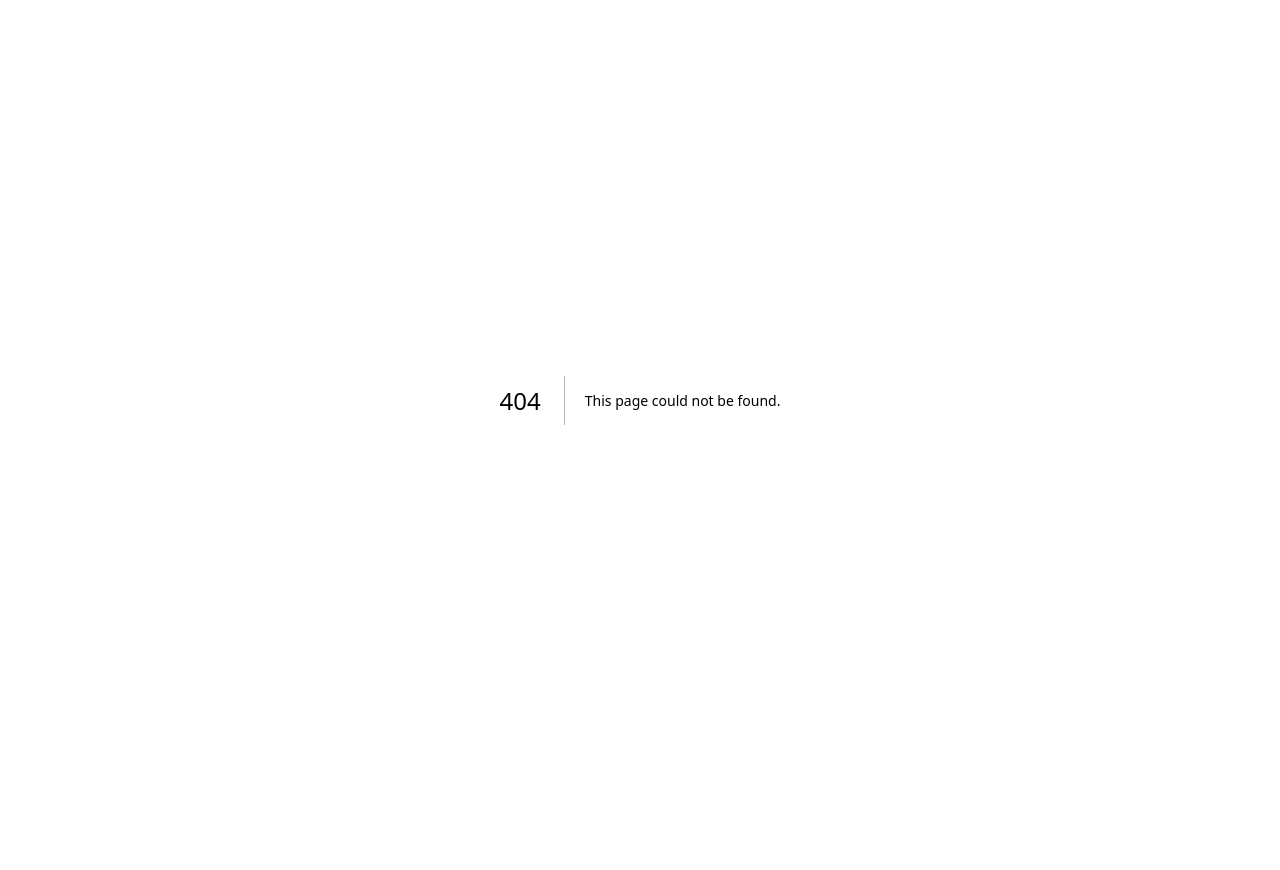
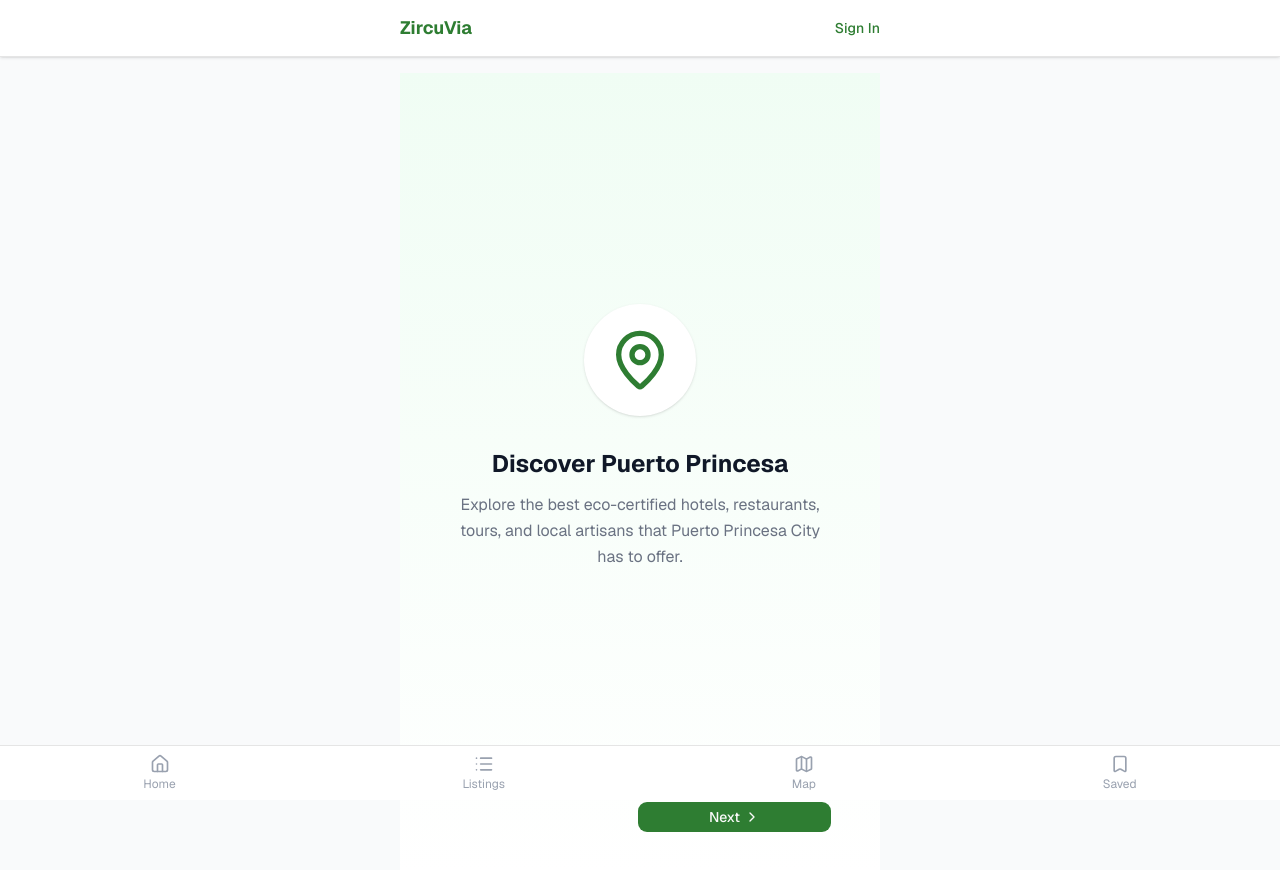
Before and after one commit to kpdgayao/zircuvia, a Next.js app: page /onboarding in a window 1280 px wide. Before the commit this address had no page. Shown: the top 870 px of the page. Before the commit the page ends 800 px from the top, so only its background shows below. Built offline with nearby package versions, Linux system fonts and the light colour scheme; no server answers.

Commit message:
feat: add tourist onboarding and home page
3-slide onboarding carousel with dot indicators and localStorage gate.
Home page shows signed-in/out states with fee CTA and business grids.

Co-Authored-By: Claude Opus 4.6 <noreply@anthropic.com>

```diff
--- /dev/null
+++ b/app/(tourist)/onboarding-guard.tsx
@@ -0,0 +1,20 @@
+"use client";
+import { useEffect } from "react";
+import { useRouter } from "next/navigation";
+
+export function OnboardingGuard() {
+  const router = useRouter();
+
+  useEffect(() => {
+    try {
+      const onboarded = localStorage.getItem("onboarded");
+      if (!onboarded) {
+        router.replace("/onboarding");
+      }
+    } catch {
+      // localStorage not available — skip redirect
+    }
+  }, [router]);
+
+  return null;
+}
--- /dev/null
+++ b/app/(tourist)/onboarding/page.tsx
@@ -0,0 +1,124 @@
+"use client";
+import { useState } from "react";
+import { useRouter } from "next/navigation";
+import { ChevronRight, ChevronLeft, MapPin, CreditCard, Bookmark } from "lucide-react";
+import { Button } from "@/components/ui/button";
+import { cn } from "@/lib/utils";
+
+interface Slide {
+  icon: React.ReactNode;
+  title: string;
+  description: string;
+  bg: string;
+}
+
+const SLIDES: Slide[] = [
+  {
+    icon: <MapPin className="w-16 h-16 text-[#2E7D32]" />,
+    title: "Discover Puerto Princesa",
+    description:
+      "Explore the best eco-certified hotels, restaurants, tours, and local artisans that Puerto Princesa City has to offer.",
+    bg: "from-green-50 to-white",
+  },
+  {
+    icon: <CreditCard className="w-16 h-16 text-[#2E7D32]" />,
+    title: "Pay Environmental Fees Easily",
+    description:
+      "Pay your environmental fee online in seconds. Your contribution helps preserve the natural beauty of Palawan.",
+    bg: "from-emerald-50 to-white",
+  },
+  {
+    icon: <Bookmark className="w-16 h-16 text-[#2E7D32]" />,
+    title: "Save Your Favorite Places",
+    description:
+      "Bookmark the spots you love so you can find them again quickly. Build your own travel itinerary.",
+    bg: "from-teal-50 to-white",
+  },
+];
+
+export default function OnboardingPage() {
+  const router = useRouter();
+  const [current, setCurrent] = useState(0);
+
+  const isLast = current === SLIDES.length - 1;
+
+  const next = () => {
+    if (isLast) {
+      finish();
+    } else {
+      setCurrent((c) => c + 1);
+    }
+  };
+
+  const prev = () => setCurrent((c) => Math.max(0, c - 1));
+
+  const finish = () => {
+    try {
+      localStorage.setItem("onboarded", "true");
+    } catch {
+      // ignore
+    }
+    router.replace("/");
+  };
+
+  const slide = SLIDES[current];
+
+  return (
+    <div
+      className={cn(
+        "min-h-screen flex flex-col items-center justify-center bg-gradient-to-b px-6 py-10 transition-all duration-300",
+        slide.bg
+      )}
+    >
+      {/* Skip */}
+      <div className="absolute top-4 right-4">
+        <Button variant="ghost" size="sm" onClick={finish} className="text-gray-400 text-xs">
+          Skip
+        </Button>
+      </div>
+
+      {/* Slide content */}
+      <div className="flex-1 flex flex-col items-center justify-center gap-8 max-w-sm w-full text-center">
+        <div className="p-6 bg-white rounded-full shadow-sm">{slide.icon}</div>
+        <div className="space-y-3">
+          <h1 className="text-2xl font-bold text-gray-900">{slide.title}</h1>
+          <p className="text-gray-500 leading-relaxed">{slide.description}</p>
+        </div>
+      </div>
+
+      {/* Dot indicators */}
+      <div className="flex gap-2 mb-8">
+        {SLIDES.map((_, i) => (
+          <button
+            key={i}
+            onClick={() => setCurrent(i)}
+            className={cn(
+              "rounded-full transition-all duration-200",
+              i === current
+                ? "w-6 h-2 bg-[#2E7D32]"
+                : "w-2 h-2 bg-gray-300"
+            )}
+            aria-label={`Go to slide ${i + 1}`}
+          />
+        ))}
+      </div>
+
+      {/* Navigation */}
+      <div className="flex items-center gap-4 w-full max-w-sm">
+        {current > 0 ? (
+          <Button variant="outline" onClick={prev} className="flex-1 gap-1">
+            <ChevronLeft className="w-4 h-4" /> Back
+          </Button>
+        ) : (
+          <div className="flex-1" />
+        )}
+        <Button
+          onClick={next}
+          className="flex-1 bg-[#2E7D32] hover:bg-[#1B5E20] gap-1"
+        >
+          {isLast ? "Get Started" : <>Next <ChevronRight className="w-4 h-4" /></>}
+        </Button>
+      </div>
+    </div>
+  );
+}
--- /dev/null
+++ b/app/(tourist)/page.tsx
@@ -0,0 +1,150 @@
+import Link from "next/link";
+import { getSession } from "@/lib/auth";
+import { BusinessCard } from "@/components/business-card";
+import { OnboardingGuard } from "./onboarding-guard";
+
+interface BusinessSummary {
+  id: string;
+  name: string;
+  category: string;
+  about: string | null;
+  address: string;
+  isEcoCertified: boolean;
+  coverPhotoUrl: string | null;
+  avgRating: number;
+  reviewCount: number;
+}
+
+async function fetchBusinesses(params: string): Promise<BusinessSummary[]> {
+  try {
+    const baseUrl = process.env.NEXT_PUBLIC_BASE_URL ?? "http://localhost:3000";
+    const res = await fetch(`${baseUrl}/api/businesses?${params}`, {
+      next: { revalidate: 60 },
+    });
+    if (!res.ok) return [];
+    const data = await res.json();
+    return data.businesses ?? [];
+  } catch {
+    return [];
+  }
+}
+
+export default async function HomePage() {
+  const session = await getSession();
+
+  const [topBusinesses, ecoBusinesses] = await Promise.all([
+    fetchBusinesses("limit=6"),
+    fetchBusinesses("ecoOnly=true&limit=6"),
+  ]);
+
+  return (
+    <>
+      <OnboardingGuard />
+
+      {session ? (
+        /* ── Signed-in state ── */
+        <div className="space-y-6">
+          <div className="pt-2">
+            <h1 className="text-xl font-bold text-gray-900">
+              Welcome Back, {session.firstName}!
+            </h1>
+            <p className="text-sm text-gray-500 mt-1">
+              Puerto Princesa City — Explore Sustainability. Support Local.
+            </p>
+          </div>
+
+          <Link
+            href="/fees"
+            className="flex items-center justify-between bg-[#2E7D32] text-white rounded-xl px-5 py-4 shadow hover:bg-[#1B5E20] transition"
+          >
+            <div>
+              <p className="font-semibold">Check Fee Payments</p>
+              <p className="text-xs text-green-100 mt-0.5">
+                View and manage your environmental fees
+              </p>
+            </div>
+            <span className="text-2xl">🌿</span>
+          </Link>
+
+          {ecoBusinesses.length > 0 && (
+            <section>
+              <div className="flex items-center justify-between mb-3">
+                <h2 className="font-semibold text-gray-800">Eco Businesses</h2>
+                <Link href="/listings?ecoOnly=true" className="text-xs text-[#2E7D32] hover:underline">
+                  See all
+                </Link>
+              </div>
+              <div className="grid grid-cols-2 gap-3">
+                {ecoBusinesses.map((b) => (
+                  <Link key={b.id} href={`/listings/${b.id}`}>
+                    <BusinessCard business={b} />
+                  </Link>
+                ))}
+              </div>
+            </section>
+          )}
+
+          {topBusinesses.length > 0 && (
+            <section>
+              <div className="flex items-center justify-between mb-3">
+                <h2 className="font-semibold text-gray-800">Top Places</h2>
+                <Link href="/listings" className="text-xs text-[#2E7D32] hover:underline">
+                  See all
+                </Link>
+              </div>
+              <div className="grid grid-cols-2 gap-3">
+                {topBusinesses.map((b) => (
+                  <Link key={b.id} href={`/listings/${b.id}`}>
+                    <BusinessCard business={b} />
+                  </Link>
+                ))}
+              </div>
+            </section>
+          )}
+        </div>
+      ) : (
+        /* ── Signed-out state ── */
+        <div className="space-y-6">
+          <div className="pt-4 text-center space-y-2">
+            <h1 className="text-2xl font-bold text-gray-900 leading-tight">
+              Puerto Princesa City
+            </h1>
+            <p className="text-gray-500 text-sm">
+              Explore Sustainability. Support Local.
+            </p>
+          </div>
+
+          <Link
+            href="/login"
+            className="flex items-center justify-between bg-[#2E7D32] text-white rounded-xl px-5 py-4 shadow hover:bg-[#1B5E20] transition"
+          >
+            <div>
+              <p className="font-semibold">Pay Environmental Fee</p>
+              <p className="text-xs text-green-100 mt-0.5">
+                Sign in to pay your eco-tourism fee
+              </p>
+            </div>
+            <span className="text-2xl">🌿</span>
+          </Link>
+
+          {topBusinesses.length > 0 && (
+            <section>
+              <h2 className="font-semibold text-gray-800 mb-3">Top Places to Visit</h2>
+              <div className="flex gap-3 overflow-x-auto pb-2 -mx-4 px-4">
+                {topBusinesses.map((b) => (
+                  <Link
+                    key={b.id}
+                    href={`/listings/${b.id}`}
+                    className="shrink-0 w-52"
+                  >
+                    <BusinessCard business={b} />
+                  </Link>
+                ))}
+              </div>
+            </section>
+          )}
+        </div>
+      )}
+    </>
+  );
+}
--- a/app/page.tsx
+++ /dev/null
@@ -1,7 +0,0 @@
-export default function Home() {
-  return (
-    <main>
-      <h1>ZircuVia</h1>
-    </main>
-  );
-}
```
